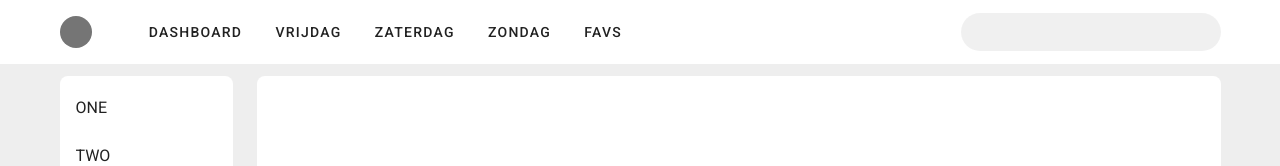
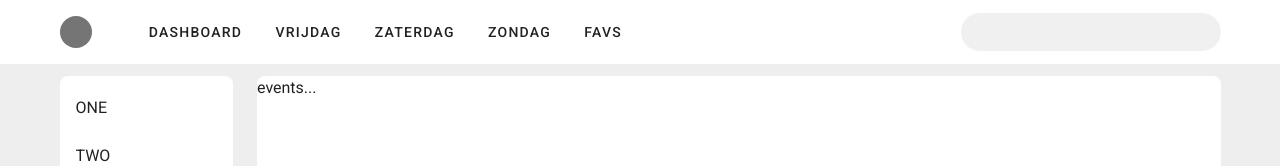
Before and after one commit to rharing/festivalplanner, a Vue app in the folder festival-fe/: page / in a window 1280 px wide. Shown: the top 166 px of the page. Built offline with nearby package versions, Linux system fonts and the light colour scheme.

Commit message:
added a default route

```diff
--- a/festival-fe/package.json
+++ b/festival-fe/package.json
@@ -10,6 +10,7 @@
     "lint": "vue-cli-service lint"
   },
   "dependencies": {
+    "axios": "^0.27.2",
     "core-js": "^3.8.3",
     "json-server": "^0.17.0",
     "register-service-worker": "^1.7.2",
--- a/festival-fe/src/App.vue
+++ b/festival-fe/src/App.vue
@@ -53,18 +53,6 @@
                 </v-list-item>
 
                 <v-divider class="my-2"></v-divider>
-<!--
-                <v-list-item
-                    link
-                    color="grey lighten-4"
-                >
-                  <v-list-item-content>
-                    <v-list-item-title>
-                      Refresh
-                    </v-list-item-title>
-                  </v-list-item-content>
-                </v-list-item>
-                -->
               </v-list>
             </v-sheet>
           </v-col>
@@ -73,8 +61,8 @@
             <v-sheet
                 min-height="70vh"
                 rounded="lg"
-            >
-              <!--  -->
+            ><router-view></router-view>
+
             </v-sheet>
           </v-col>
         </v-row>
--- a/festival-fe/src/components/EventsOverview.vue
+++ b/festival-fe/src/components/EventsOverview.vue
@@ -1,4 +1,8 @@
 <template>
+  <div>
+    events...
+
+  </div>
 </template>
 <script>
 
--- a/festival-fe/src/views/AboutView.vue
+++ b/festival-fe/src/views/AboutView.vue
@@ -1,5 +1,6 @@
 <template>
   <div class="about">
-    <h1>This is an about page</h1>
+    <h1>whats this</h1>
+    <p>this gives an overview of all the events at best kept secret as known by 22-5</p>
   </div>
 </template>
--- a/festival-fe/src/views/HomeView.vue
+++ b/festival-fe/src/views/HomeView.vue
@@ -1,15 +1,15 @@
 <template>
-  <hello-world />
+  <events-overview />
 </template>
 
 <script>
-  import HelloWorld from '../components/HelloWorld'
+  import EventsOverview from '../components/EventsOverview'
 
   export default {
     name: 'Home',
 
     components: {
-      HelloWorld,
+      EventsOverview,
     },
   }
 </script>
```
Also changed, not shown: 1 other file (tests, documents, lock files or other folders).
